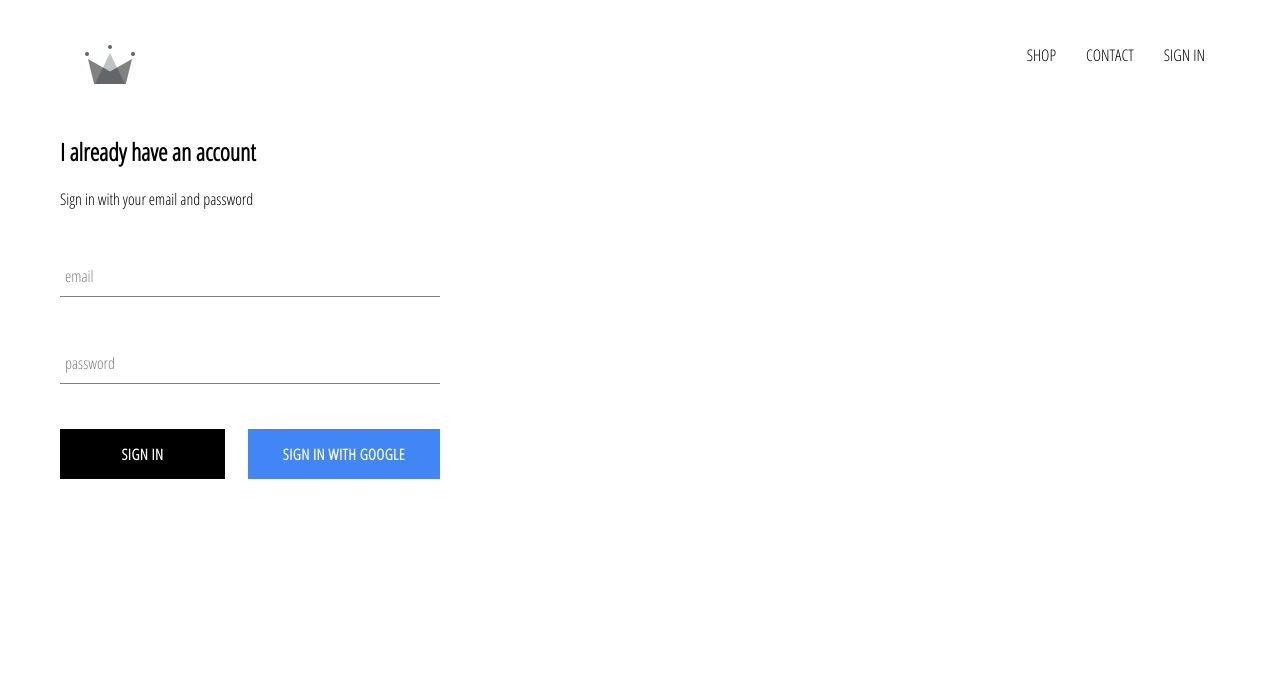
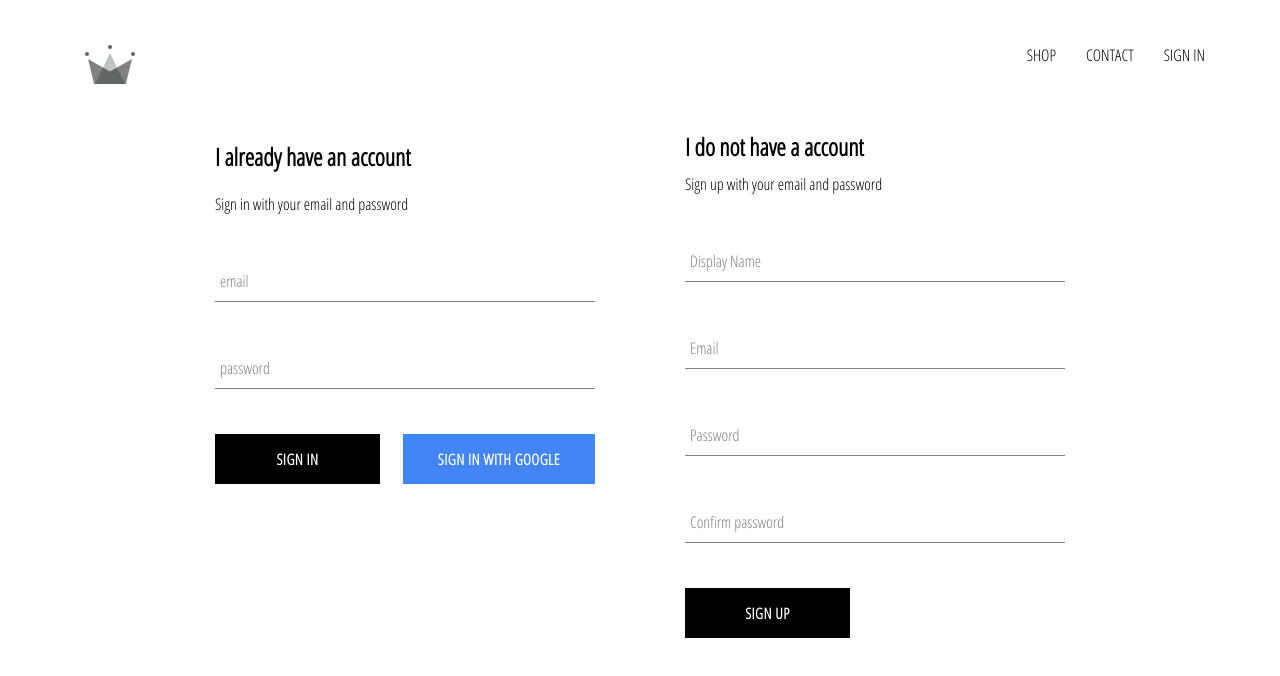
Before and after one commit to FilipeAVNunes/crwn-clothing, a React (Create React App) app: page /signin in a window 1280 px wide. Shown: the top 676 px of the page. Built offline with nearby package versions, Linux system fonts and the light colour scheme; no server answers.

Commit message:
firebase utils, store auth users into database

```diff
--- a/src/App.js
+++ b/src/App.js
@@ -6,7 +6,7 @@
 import ShopPage from "./pages/shop/shop.component";
 import SignInAndSignUpPage from "./pages/sign-in-and-sign-up/sign-in-and-sign-up.component";
 import Header from "./components/header/header-component";
-import { auth } from "./firebase/firebase.utils";
+import { auth, createUserProfileDocument } from "./firebase/firebase.utils";
 
 class App extends React.Component {
   constructor() {
@@ -20,10 +20,22 @@
   unsubscribeFromAuth = null;
 
   componentDidMount() {
-    this.unsubscribeFromAuth = auth.onAuthStateChanged((user) => {
-      this.setState({ currentUser: user });
+    this.unsubscribeFromAuth = auth.onAuthStateChanged(async (userAuth) => {
+      if (userAuth) {
+        const userRef = await createUserProfileDocument(userAuth);
 
-      console.log(user);
+        userRef.onSnapshot((snapShot) => {
+          this.setState({
+            currentUser: {
+              id: snapShot.id,
+              ...snapShot.data(),
+            },
+          });
+
+          console.log(this.state);
+        });
+      }
+      this.setState({ currentUser: userAuth });
     });
   }
 
--- /dev/null
+++ b/src/components/sign-up/sign-up.component.jsx
@@ -0,0 +1,103 @@
+import React from "react";
+
+import FormInput from "../form-input/form-input.component";
+import CustomButton from "../custom-button/custom-button.component";
+
+import { auth, createUserProfileDocument } from "../../firebase/firebase.utils";
+
+import "./sign-up.styles.scss";
+
+class SignUp extends React.Component {
+  constructor() {
+    super();
+
+    this.state = {
+      displayName: "",
+      email: "",
+      password: "",
+      confirmPassword: "",
+    };
+  }
+
+  handleSubmit = async (event) => {
+    event.preventDefault();
+
+    const { displayName, email, password, confirmPassword } = this.state;
+
+    if (password !== confirmPassword) {
+      alert("Passwords don't match");
+      return;
+    }
+
+    try {
+      const { user } = await auth.createUserWithEmailAndPassword(
+        email,
+        password
+      );
+
+      await createUserProfileDocument(user, { displayName });
+
+      this.setState({
+        displayName: "",
+        email: "",
+        password: "",
+        confirmPassword: "",
+      });
+    } catch (error) {
+      console.log(error);
+    }
+  };
+
+  handleChange = (event) => {
+    const { name, value } = event.target;
+
+    this.setState({ [name]: value });
+  };
+
+  render() {
+    const { displayName, email, password, confirmPassword } = this.state;
+    return (
+      <div className="sign-up">
+        <h2 className="title">I do not have a account</h2>
+        <span>Sign up with your email and password</span>
+        <form className="sign-up-form" onSubmit={this.handleSubmit}>
+          <FormInput
+            type="text"
+            name="displayName"
+            value={displayName}
+            onChange={this.handleChange}
+            label="Display Name"
+            required
+          />
+          <FormInput
+            type="email"
+            name="email"
+            value={email}
+            onChange={this.handleChange}
+            label="Email"
+            required
+          />
+          <FormInput
+            type="password"
+            name="password"
+            value={password}
+            onChange={this.handleChange}
+            label="Password"
+            required
+          />
+          <FormInput
+            type="password"
+            name="confirmPassword"
+            value={confirmPassword}
+            onChange={this.handleChange}
+            label="Confirm password"
+            required
+          />
+          <CustomButton type="submit">Sign Up</CustomButton>
+        </form>
+      </div>
+    );
+  }
+}
+
+export default SignUp;
--- /dev/null
+++ b/src/components/sign-up/sign-up.styles.scss
@@ -0,0 +1,9 @@
+.sign-up {
+    display: flex;
+    flex-direction: column;
+    width: 380px;
+
+    .title {
+        margin: 10px 0;
+    }
+}
--- a/src/firebase/firebase.utils.js
+++ b/src/firebase/firebase.utils.js
@@ -13,6 +13,34 @@
   measurementId: "G-WJ0BL0EJVW",
 };
 
+export const createUserProfileDocument = async (userAuth, additionalData) => {
+  if (!userAuth) return;
+
+  const userRef = firestore.doc(`users/${userAuth.uid}`);
+
+  const snapShot = await userRef.get();
+
+  console.log(snapShot);
+
+  if (!snapShot.exists) {
+    const { displayName, email } = userAuth;
+    const createdAt = new Date();
+
+    try {
+      await userRef.set({
+        displayName,
+        email,
+        createdAt,
+        ...additionalData,
+      });
+    } catch (error) {
+      console.log("error creating user", error.message);
+    }
+  }
+
+  return userRef;
+};
+
 firebase.initializeApp(config);
 
 export const auth = firebase.auth();
--- a/src/pages/sign-in-and-sign-up/sign-in-and-sign-up.component.jsx
+++ b/src/pages/sign-in-and-sign-up/sign-in-and-sign-up.component.jsx
@@ -1,11 +1,13 @@
 import React from "react";
 import SignIn from "../../components/sign-in/sign-in.component";
+import SignUp from "../../components/sign-up/sign-up.component";
 
 import "./sign-in-and-sign-up.styles.scss";
 
 const SignInAndSignUpPage = () => (
   <div className="sign-in-and-sign-up">
     <SignIn />
+    <SignUp />
   </div>
 );
 
--- a/src/pages/sign-in-and-sign-up/sign-in-and-sign-up.styles.scss
+++ b/src/pages/sign-in-and-sign-up/sign-in-and-sign-up.styles.scss
@@ -0,0 +1,6 @@
+.sign-in-and-sign-up {
+    width: 850px;
+    display: flex;
+    justify-content: space-between;
+    margin: 30px auto;
+}
```
